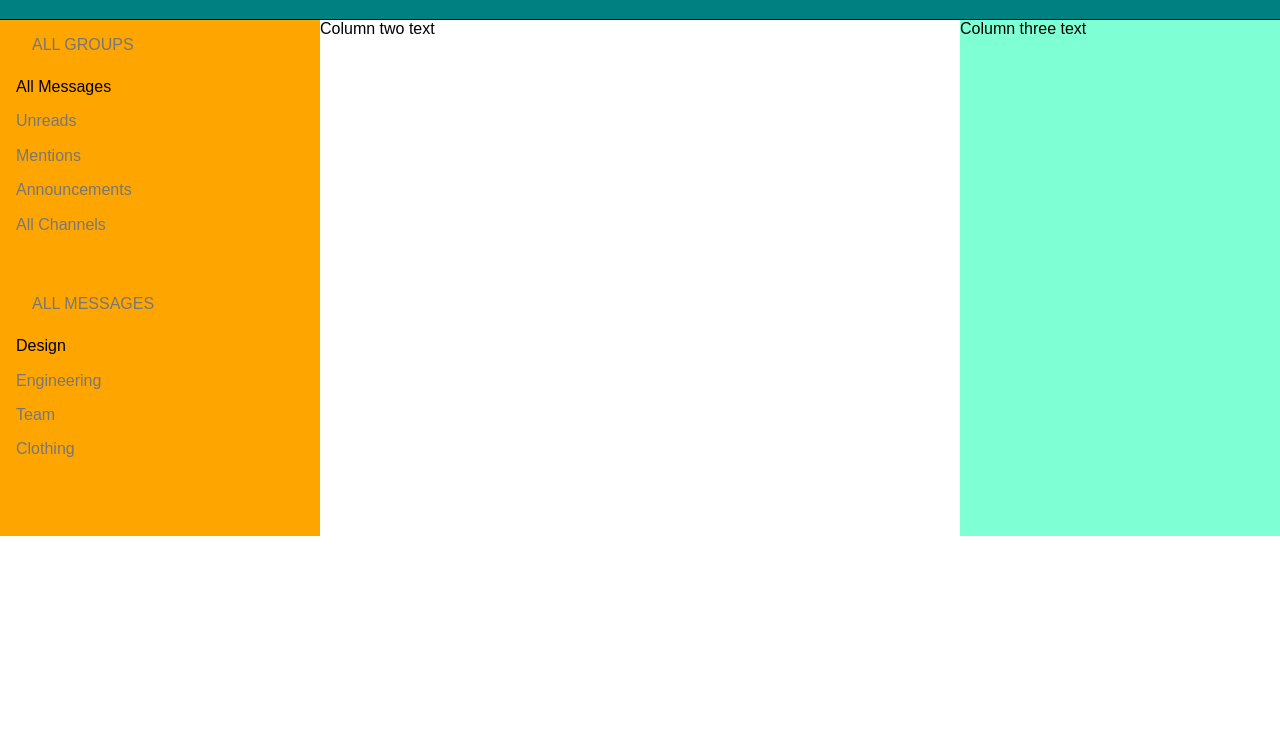
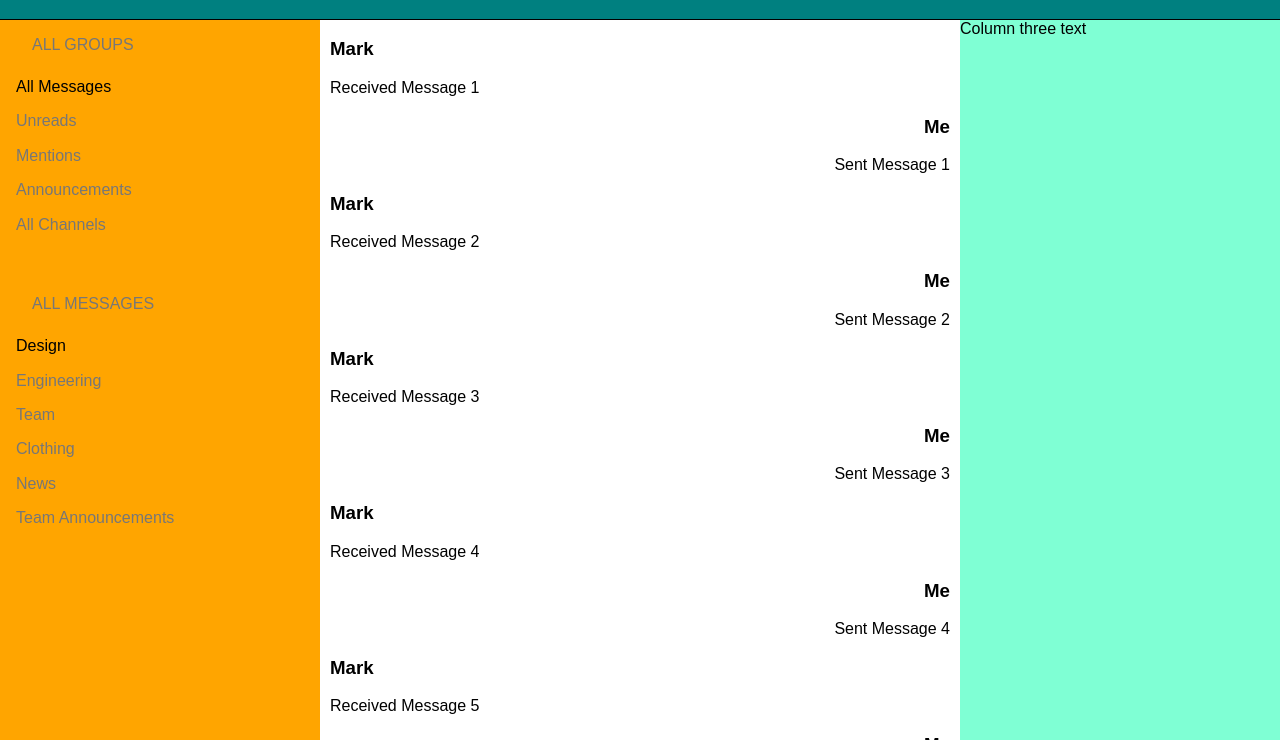
Before and after one commit to jmeyer431/Zenva_Learning, a plain HTML site: page PureCSS Course/index.html in a window 1280 px wide. Shown: the part 61-801 px from the top of the page. Drawn offline with nearby package versions, Linux system fonts and the light colour scheme.

Commit message:
PureCSS Course-Lesson 11 Menus Part 4

```diff
--- a/PureCSS Course/index.html
+++ b/PureCSS Course/index.html
@@ -41,6 +41,23 @@
 
             #col-two {
                 max-height: 100%;
+                position: relative;
+                display: flex;
+                flex-flow: column;
+            }
+
+            #chats-container {
+                flex-grow: 1;
+            }
+
+            .received-message {
+                margin-left: 10px;
+            }
+
+            .sent-message {
+                text-align: right;
+                margin-left: auto;
+                margin-right: 10px;
             }
 
             #col-three {
@@ -178,7 +195,80 @@
             </div>
 
             <div id="col-two" class="pure-u-1 pure-u-sm-2-3 pure-u-xl-1-2">
-                Column two text
+                <div id="chats-container" class="pure-menu pure-menu-scrollable">
+                    <ul class="pure-menu-list">
+                        <li class="pure-menu-item received-message">
+                            <h3>Mark</h3>
+                            <p>Received Message 1</p>
+                        </li>
+
+                        <li class="pure-menu-item sent-message">
+                            <h3>Me</h3>
+                            <p>Sent Message 1</p>
+                        </li>
+
+                        <li class="pure-menu-item received-message">
+                            <h3>Mark</h3>
+                            <p>Received Message 2</p>
+                        </li>
+
+                        <li class="pure-menu-item sent-message">
+                            <h3>Me</h3>
+                            <p>Sent Message 2</p>
+                        </li>
+
+                        <li class="pure-menu-item received-message">
+                            <h3>Mark</h3>
+                            <p>Received Message 3</p>
+                        </li>
+
+                        <li class="pure-menu-item sent-message">
+                            <h3>Me</h3>
+                            <p>Sent Message 3</p>
+                        </li>
+
+                        <li class="pure-menu-item received-message">
+                            <h3>Mark</h3>
+                            <p>Received Message 4</p>
+                        </li>
+
+                        <li class="pure-menu-item sent-message">
+                            <h3>Me</h3>
+                            <p>Sent Message 4</p>
+                        </li>
+
+                        <li class="pure-menu-item received-message">
+                            <h3>Mark</h3>
+                            <p>Received Message 5</p>
+                        </li>
+
+                        <li class="pure-menu-item sent-message">
+                            <h3>Me</h3>
+                            <p>Sent Message 5</p>
+                        </li>
+
+                        <li class="pure-menu-item received-message">
+                            <h3>Mark</h3>
+                            <p>Received Message 6</p>
+                        </li>
+
+                        <li class="pure-menu-item sent-message">
+                            <h3>Me</h3>
+                            <p>Sent Message 6</p>
+                        </li>
+
+                        <li class="pure-menu-item received-message">
+                            <h3>Mark</h3>
+                            <p>Received Message 7</p>
+                        </li>
+
+                        <li class="pure-menu-item sent-message">
+                            <h3>Me</h3>
+                            <p>Sent Message 7</p>
+                        </li>
+
+                    </ul>
+                </div>
             </div>
 
             <div id="col-three" class="pure-u-1 pure-u-xl-1-4">
```
